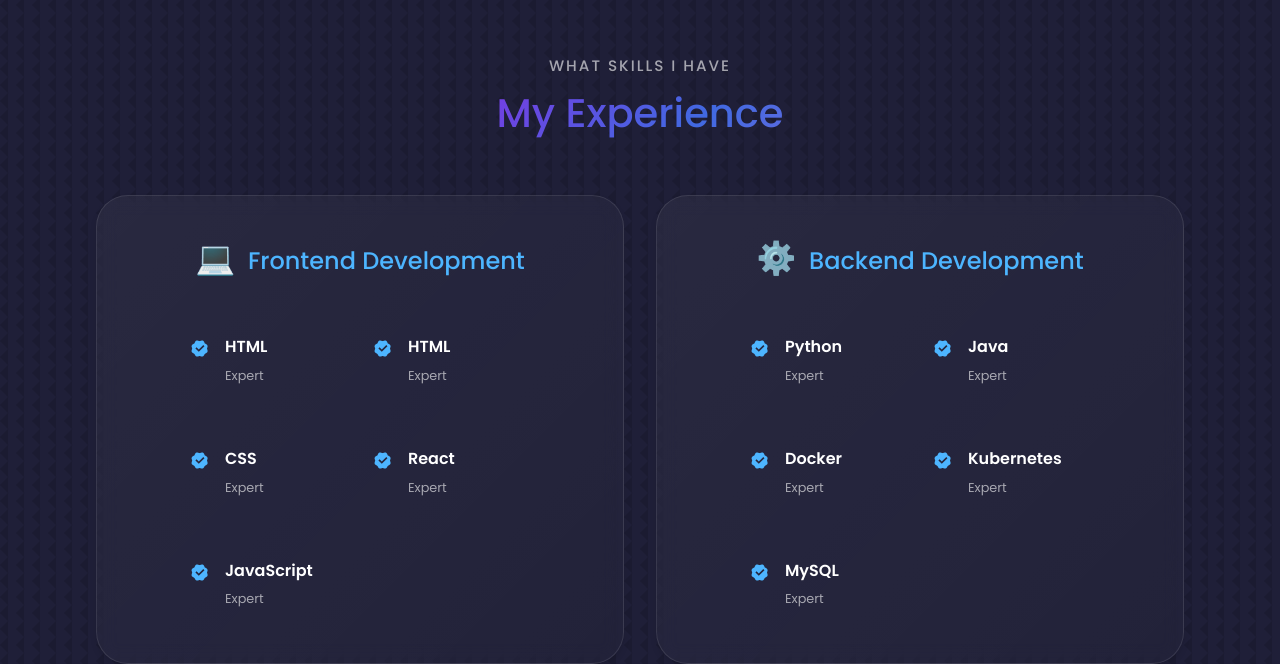
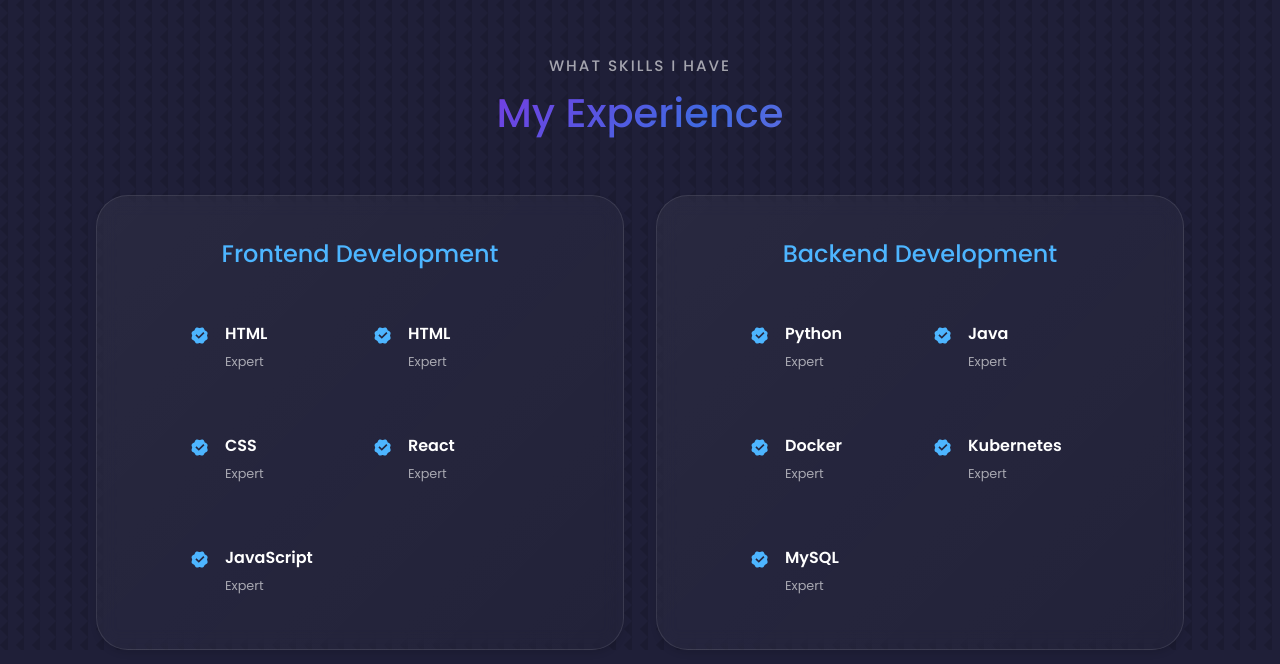
Before and after one commit to Nikhil1479/personal-portfolio, a React (Create React App) app: page / in a window 1280 px wide. Shown: the part 4179-4843 px from the top of the page. Built offline with nearby package versions, Linux system fonts and the light colour scheme.

Commit message:
Remove icon spans from Experience component for a cleaner presentation

```diff
--- a/src/components/experience/Experience.jsx
+++ b/src/components/experience/Experience.jsx
@@ -14,7 +14,6 @@
                 <div className="experience__frontend experience__card">
                     <div className="card__glow"></div>
                     <h3>
-                        <span className="card__icon">💻</span>
                         Frontend Development
                     </h3>
                     <div className="experience__content">
@@ -64,7 +63,6 @@
                 <div className="experience__backend experience__card">
                     <div className="card__glow"></div>
                     <h3>
-                        <span className="card__icon">⚙️</span>
                         Backend Development
                     </h3>
                     <div className="experience__content">
```
